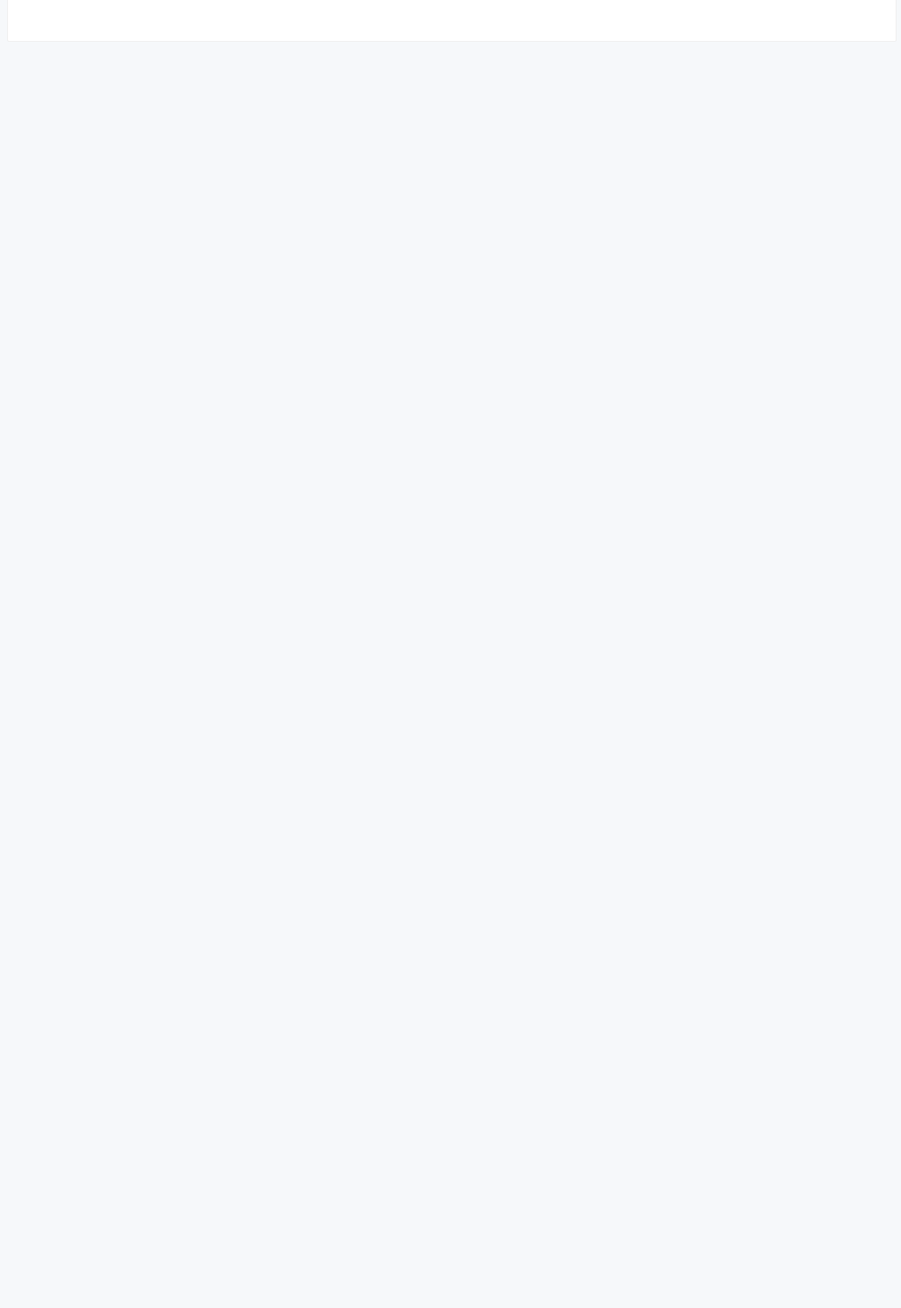
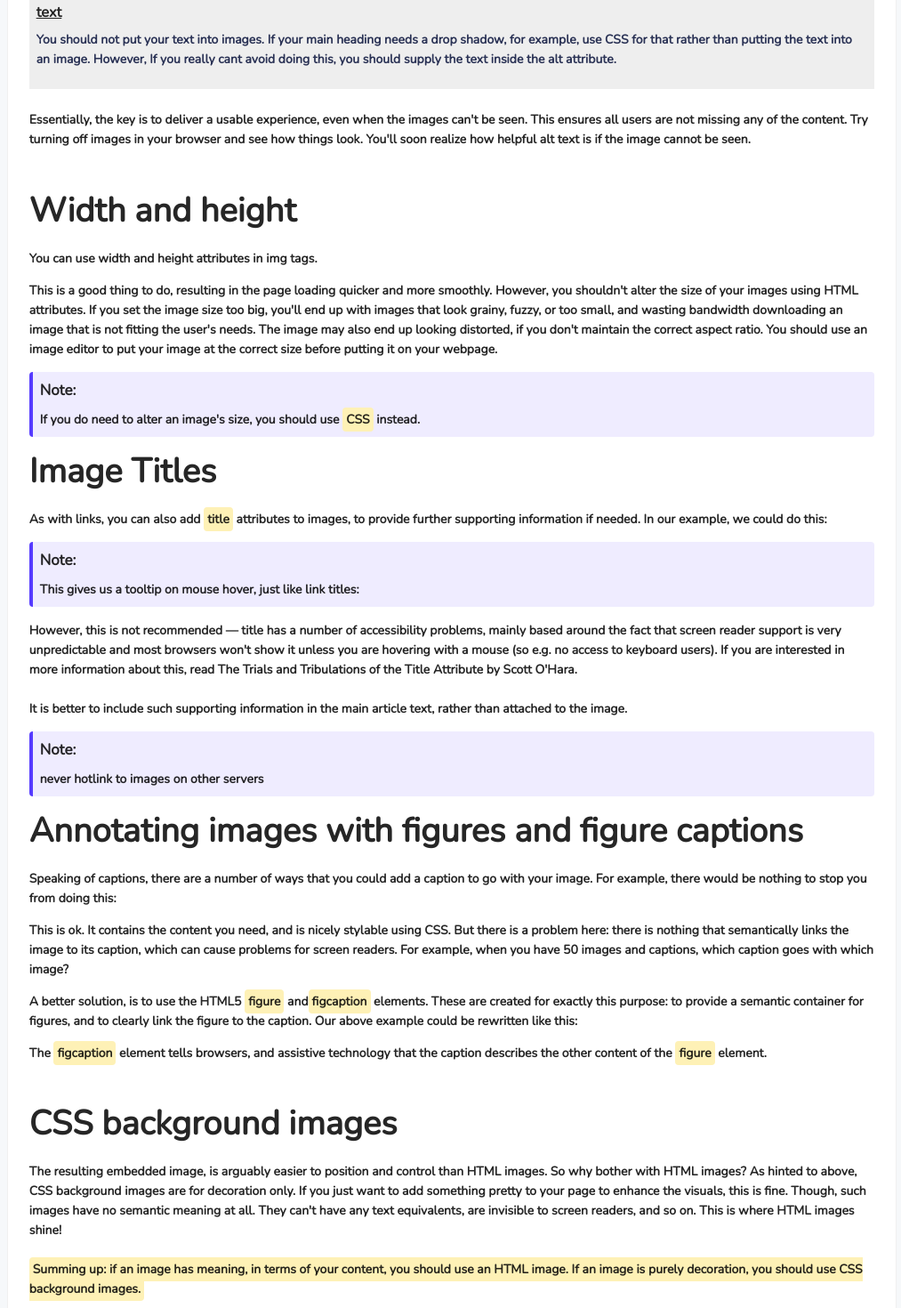
Before and after one commit to Arghun-dev/React-Book, a React (Create React App) app in the folder app/: page /html/images-in-html in a window 1280 px wide. Shown: the part 940-2410 px from the top of the page at 89% size, without its empty margins (132-1145 px from the left). Before the commit the page ends 987 px from the top, so only its background shows below. Built offline with nearby package versions, Linux system fonts and the light colour scheme.

Commit message:
completed images og html

```diff
--- a/app/package.json
+++ b/app/package.json
@@ -9,6 +9,7 @@
     "antd": "^4.16.2",
     "classnames": "^2.3.1",
     "react": "^17.0.2",
+    "react-code-blocks": "^0.0.9-0",
     "react-dom": "^17.0.2",
     "react-router-dom": "^5.2.0",
     "react-scripts": "4.0.3",
--- a/app/src/components/CodeSyntax/CodeSyntax.js
+++ b/app/src/components/CodeSyntax/CodeSyntax.js
@@ -1,14 +1,19 @@
 import PropTypes from 'prop-types';
-import { Prism as SyntaxHighlighter } from 'react-syntax-highlighter';
-import { dark } from 'react-syntax-highlighter/dist/esm/styles/prism';
+import { CodeBlock, dracula } from 'react-code-blocks';
 
 const CodeSyntax = ({ codeString }) => {
   if (!codeString) return null;
 
   return (
-    <SyntaxHighlighter language='javascript' style={dark}>
-      {codeString}
-    </SyntaxHighlighter>
+    <CodeBlock
+      text={codeString}
+      language='javascript'
+      showLineNumbers
+      startingLineNumber
+      theme={dracula}
+      wrapLines
+      codeBlock
+    />
   );
 };
 
--- a/app/src/components/HTML/components/ImagesInHTML/AlternativeText/AlternativeText.js
+++ b/app/src/components/HTML/components/ImagesInHTML/AlternativeText/AlternativeText.js
@@ -1,8 +1,9 @@
 import './AlternativeText.scss';
 import { Typography } from 'antd';
 import Highlight from '../../../../Highlight';
-import CodeSyntax from '../../../../CodeSyntax';
+// import CodeSyntax from '../../../../CodeSyntax';
 import List from '../../../../List';
+import Note from '../../../../Note';
 
 const { Title, Paragraph, Text } = Typography;
 
@@ -17,11 +18,11 @@ const AlternativeText = () => {
         because of a slow internet connection. For example, our above code could be
         modified like so:
       </Paragraph>
-      <CodeSyntax
+      {/* <CodeSyntax
         codeString='<img src="images/dinosaur.jpg"
      alt="The head and torso of a dinosaur skeleton;
           it has a large head with long sharp teeth">'
-      />
+      /> */}
 
       <div style={{ marginTop: 32 }}>
         <Text>
@@ -40,8 +41,135 @@ const AlternativeText = () => {
               title: 'Content',
               text: 'If your image provides significant information, provide the same information in a brief alt text – or even better, in the main text which everybody can see. Dont write redundant alt text. How annoying would it be for a sighted user if all paragraphs were written twice in the main content? If the image is described adequately by the main text body, you can just use alt="".',
             },
+            {
+              title: 'Link',
+              text: 'If you put an image inside <a> tags, to turn an image into a link, you still must provide accessible link text. In such cases you may, either, write it inside the same <a> element, or inside the images alt attribute – whichever works best in your case.',
+            },
+            {
+              title: 'text',
+              text: 'You should not put your text into images. If your main heading needs a drop shadow, for example, use CSS for that rather than putting the text into an image. However, If you really cant avoid doing this, you should supply the text inside the alt attribute.',
+            },
           ]}
         />
+
+        <Paragraph>
+          Essentially, the key is to deliver a usable experience, even when the
+          images can&#39;t be seen. This ensures all users are not missing any of the
+          content. Try turning off images in your browser and see how things look.
+          You&#39;ll soon realize how helpful alt text is if the image cannot be
+          seen.
+        </Paragraph>
+
+        <Title>Width and height</Title>
+        <Paragraph>You can use width and height attributes in img tags.</Paragraph>
+        <Paragraph>
+          This is a good thing to do, resulting in the page loading quicker and more
+          smoothly. However, you shouldn&#39;t alter the size of your images using
+          HTML attributes. If you set the image size too big, you&#39;ll end up with
+          images that look grainy, fuzzy, or too small, and wasting bandwidth
+          downloading an image that is not fitting the user&#39;s needs. The image
+          may also end up looking distorted, if you don&#39;t maintain the correct
+          aspect ratio. You should use an image editor to put your image at the
+          correct size before putting it on your webpage.
+        </Paragraph>
+        <Note>
+          If you do need to alter an image&#39;s size, you should use{' '}
+          <Highlight>CSS</Highlight> instead.
+        </Note>
+
+        <Title>Image Titles</Title>
+        <Paragraph>
+          As with links, you can also add <Highlight>title</Highlight> attributes to
+          images, to provide further supporting information if needed. In our
+          example, we could do this:
+        </Paragraph>
+        {/* <CodeSyntax
+          codeString='<img src="images/dinosaur.jpg"
+            alt="The head and torso of a dinosaur skeleton;
+                  it has a large head with long sharp teeth"
+            width="400"
+            height="341"
+            title="A T-Rex on display in the Manchester University Museum">'
+        /> */}
+        <Note>This gives us a tooltip on mouse hover, just like link titles:</Note>
+        <Paragraph>
+          However, this is not recommended — title has a number of accessibility
+          problems, mainly based around the fact that screen reader support is very
+          unpredictable and most browsers won&#39;t show it unless you are hovering
+          with a mouse (so e.g. no access to keyboard users). If you are interested
+          in more information about this, read The Trials and Tribulations of the
+          Title Attribute by Scott O&#39;Hara.
+          <br />
+          <br /> It is better to include such supporting information in the main
+          article text, rather than attached to the image.
+        </Paragraph>
+        <Note>never hotlink to images on other servers</Note>
+
+        <Title>Annotating images with figures and figure captions</Title>
+        <Paragraph>
+          Speaking of captions, there are a number of ways that you could add a
+          caption to go with your image. For example, there would be nothing to stop
+          you from doing this:
+        </Paragraph>
+        {/* <CodeSyntax
+          codeString='<div class="figure">
+          <img src="images/dinosaur.jpg"
+               alt="The head and torso of a dinosaur skeleton;
+                    it has a large head with long sharp teeth"
+               width="400"
+               height="341">
+
+          <p>A T-Rex on display in the Manchester University Museum.</p>
+        </div>'
+        /> */}
+        <Paragraph>
+          This is ok. It contains the content you need, and is nicely stylable using
+          CSS. But there is a problem here: there is nothing that semantically links
+          the image to its caption, which can cause problems for screen readers. For
+          example, when you have 50 images and captions, which caption goes with
+          which image?
+        </Paragraph>
+        <Paragraph>
+          A better solution, is to use the HTML5 <Highlight>figure</Highlight> and
+          <Highlight>figcaption</Highlight> elements. These are created for exactly
+          this purpose: to provide a semantic container for figures, and to clearly
+          link the figure to the caption. Our above example could be rewritten like
+          this:
+        </Paragraph>
+        {/* <CodeSyntax
+          codeString='<figure>
+          <img src="images/dinosaur.jpg"
+               alt="The head and torso of a dinosaur skeleton;
+                    it has a large head with long sharp teeth"
+               width="400"
+               height="341">
+
+          <figcaption>A T-Rex on display in the Manchester University Museum.</figcaption>
+        </figure>'
+        /> */}
+        <Paragraph>
+          The <Highlight>figcaption</Highlight> element tells browsers, and assistive
+          technology that the caption describes the other content of the{' '}
+          <Highlight>figure</Highlight> element.
+        </Paragraph>
+
+        <Title>CSS background images</Title>
+        <Paragraph>
+          The resulting embedded image, is arguably easier to position and control
+          than HTML images. So why bother with HTML images? As hinted to above, CSS
+          background images are for decoration only. If you just want to add
+          something pretty to your page to enhance the visuals, this is fine. Though,
+          such images have no semantic meaning at all. They can&#39;t have any text
+          equivalents, are invisible to screen readers, and so on. This is where HTML
+          images shine!
+          <br />
+          <br />
+          <Highlight>
+            Summing up: if an image has meaning, in terms of your content, you should
+            use an HTML image. If an image is purely decoration, you should use CSS
+            background images.
+          </Highlight>
+        </Paragraph>
       </div>
     </div>
   );
--- a/app/src/components/HTML/components/ImagesInHTML/ImagesInHTML.js
+++ b/app/src/components/HTML/components/ImagesInHTML/ImagesInHTML.js
@@ -5,7 +5,7 @@ import AlternativeText from './AlternativeText/AlternativeText';
 
 const ImagesInHTML = () => {
   return (
-    <Card title='Images in HTML'>
+    <Card title='Images in HTML' style={{ marginBottom: 40 }}>
       <Row>
         <Note>
           Search engines also read image filenames and count them towards SEO.
--- a/app/src/components/HTML/components/package.json
+++ /dev/null
@@ -1,6 +0,0 @@
-{
-  "name": "html-content",
-  "version": "0.0.0",
-  "private": "true",
-  "main": "HTMLContent.js"
-}
--- a/app/src/components/Note/Note.scss
+++ b/app/src/components/Note/Note.scss
@@ -4,7 +4,7 @@
   font-weight: bold;
   border-left: 4px solid #563bff;
   border-radius: 4px;
-  padding: 0px 8px;
+  padding: 8px;
   margin-bottom: 16px;
 
   h4 {
```
Also changed, not shown: app/src/components/HTML/components/HTMLContent.js (deleted, +0 -12 lines), 1 other file (tests, documents, lock files or other folders).
